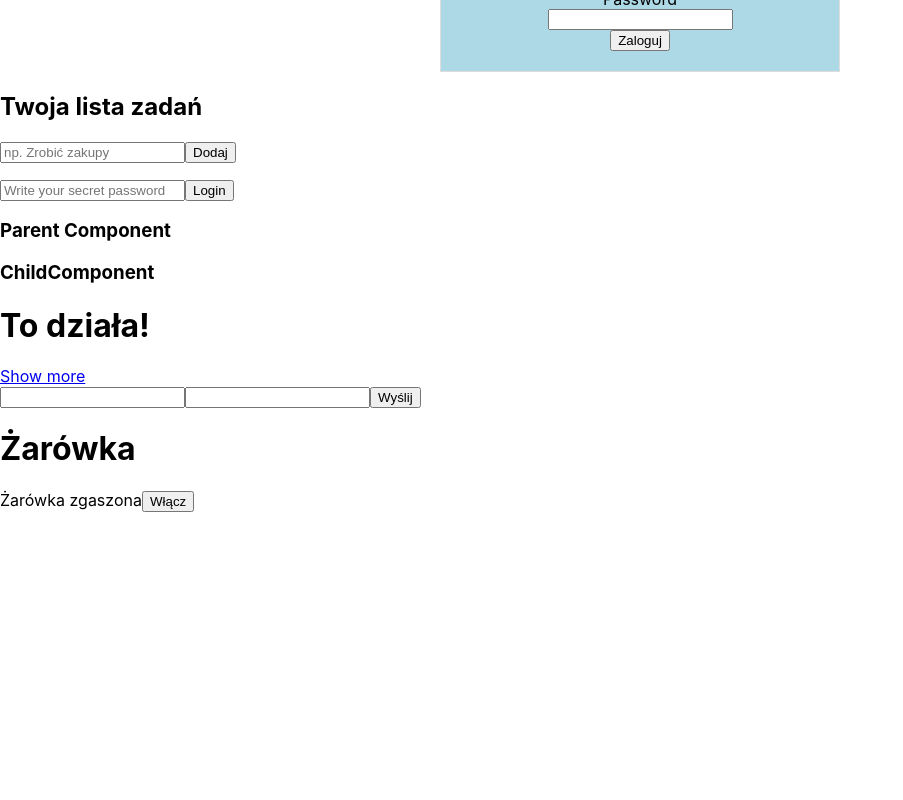
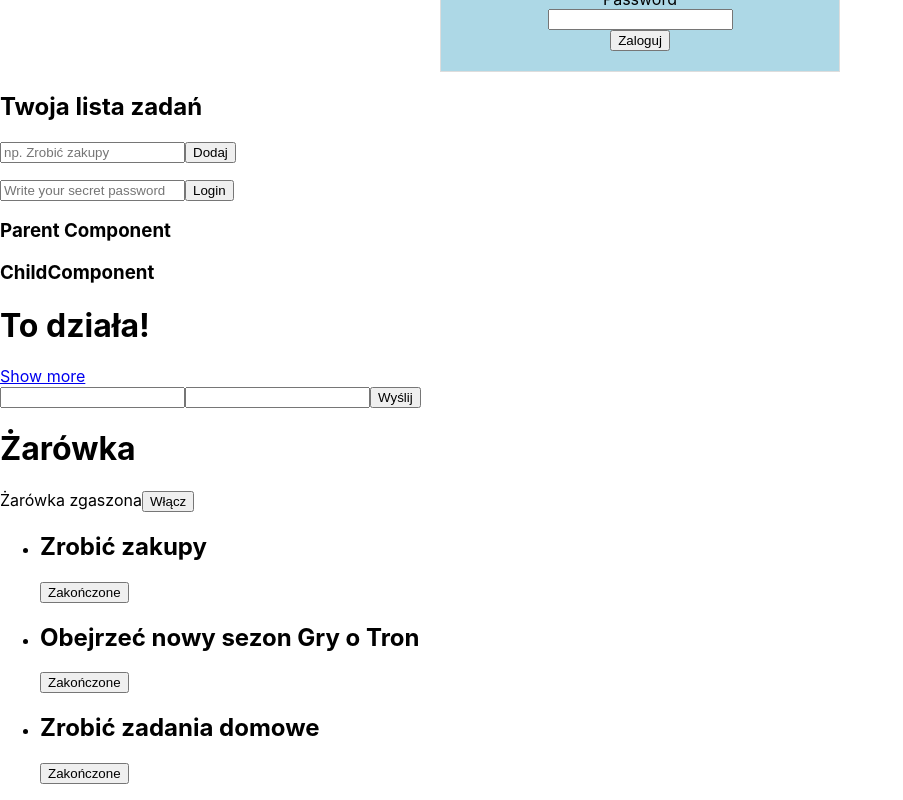
Before and after one commit to MMarek/zadania_12, a React (Create React App) app: page /#/ in a window 1280 px wide. Shown: the part 593-1393 px from the top of the page, without its empty margins (0-903 px from the left). Before the commit the page ends 1105 px from the top, so only its background shows below. Built offline with nearby package versions, Linux system fonts and the light colour scheme.

Commit message:
list to do

```diff
--- a/src/components/home.js
+++ b/src/components/home.js
@@ -9,6 +9,7 @@ import Task07 from "./task07";
 import Task08 from "./task08";
 import Task09 from "./task09";
 import Task10 from "./task10";
+import Task11 from "./task11";
 
 class Home extends Component{
 
@@ -25,6 +26,7 @@ class Home extends Component{
              <Task08/>
              <Task09/>
              <Task10/>
+             <Task11/>
             </>
         );
     }
--- /dev/null
+++ b/src/components/task11.js
@@ -0,0 +1,58 @@
+import React, {Component} from "react";
+
+class ToDoList extends Component {
+    state = {
+        tasks: [
+            {id: 1, title: "Zrobić zakupy"},
+            {id: 2, title: "Obejrzeć nowy sezon Gry o Tron"},
+            {id: 3, title: "Zrobić zadania domowe"}
+        ]
+    };
+
+    handleTaskDone = id => {
+        const tasks = this.state.tasks.filter(task => {
+            return task.id !== id;
+        });
+
+        this.setState({
+            tasks
+        });
+    };
+
+    render() {
+        return (
+            <ul>
+                {this.state.tasks.map(task => (
+                    <ToDoItem
+                        key={task.id}
+                        task={task}
+                        onDone={this.handleTaskDone}/>
+                ))}
+            </ul>
+        );
+    }
+}
+
+class ToDoItem extends Component {
+    handleDoneClick = () => {
+        if (typeof this.props.onDone === "function") {
+            this.props.onDone(this.props.task.id);
+        }
+    };
+
+    render() {
+        return (
+            <li>
+                <h2>{this.props.task.title}</h2>
+                <button onClick={this.handleDoneClick}>Zakończone</button>
+            </li>
+        );
+    }
+}
+
+
+function Task11(){
+    return <ToDoList/>;
+}
+
+export default Task11;
```
Also changed, not shown: 1 other file (tests, documents, lock files or other folders).
